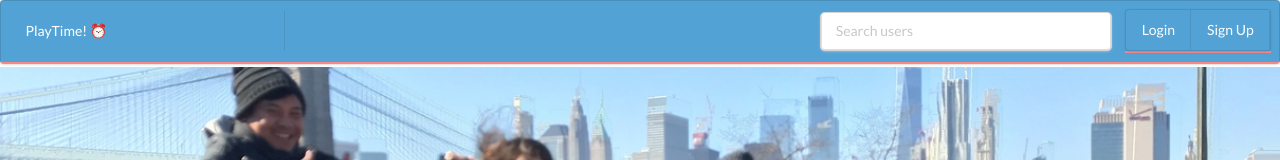
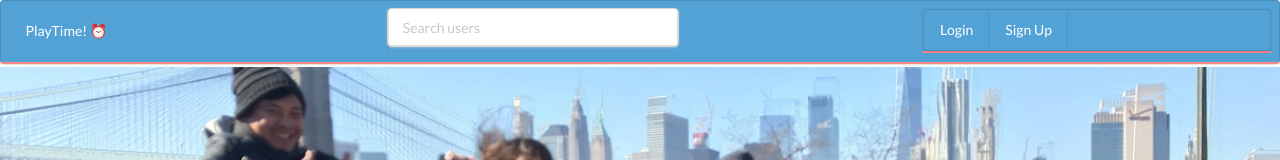
Before and after one commit to robghchen/playtime-frontend, a React (Create React App) app: page / in a window 1280 px wide. Shown: the top 160 px of the page. Built offline with nearby package versions, Linux system fonts and the light colour scheme; no server answers.

Commit message:
flex mobile navbar

```diff
--- a/src/App.css
+++ b/src/App.css
@@ -335,16 +335,19 @@ btn {
   margin: auto;
 }
 
+.navbar-right {
+  display: flex;
+  flex: 7;
+  margin: auto;
+}
+
 .navbar-search {
-  display: flex;
-  flex: 9;
-  margin: auto;
-  flex-flow: row-reverse;
+  flex: 3;
   padding-right: 1em;
 }
 
-.navbar-right {
-  margin: auto;
+.navbar-log {
+  flex: 2;
   color: #52a2d5;
   border-bottom: 2px solid #f78888;
 }
--- a/src/components/NavBar.js
+++ b/src/components/NavBar.js
@@ -31,14 +31,14 @@ class NavBar extends Component {
             </div>
           ) : null}
         </div>
-
+        <div className="navbar-right">
           <div className="navbar-search">
             <SearchForm
               search={this.props.search}
               changeHandler={this.props.changeHandler}
             />
           </div>
-        <div className="navbar-right">
+          <div className="navbar-log">
             {this.props.isUserLoggedIn ? (
               <span className="ui menu">
                 <Link to={"/profile"} className="item">
@@ -69,6 +69,7 @@ class NavBar extends Component {
             )}
           </div>
         </div>
+      </div>
     );
   }
 }
```
Lines whose indentation alone changed are shown as unchanged.
